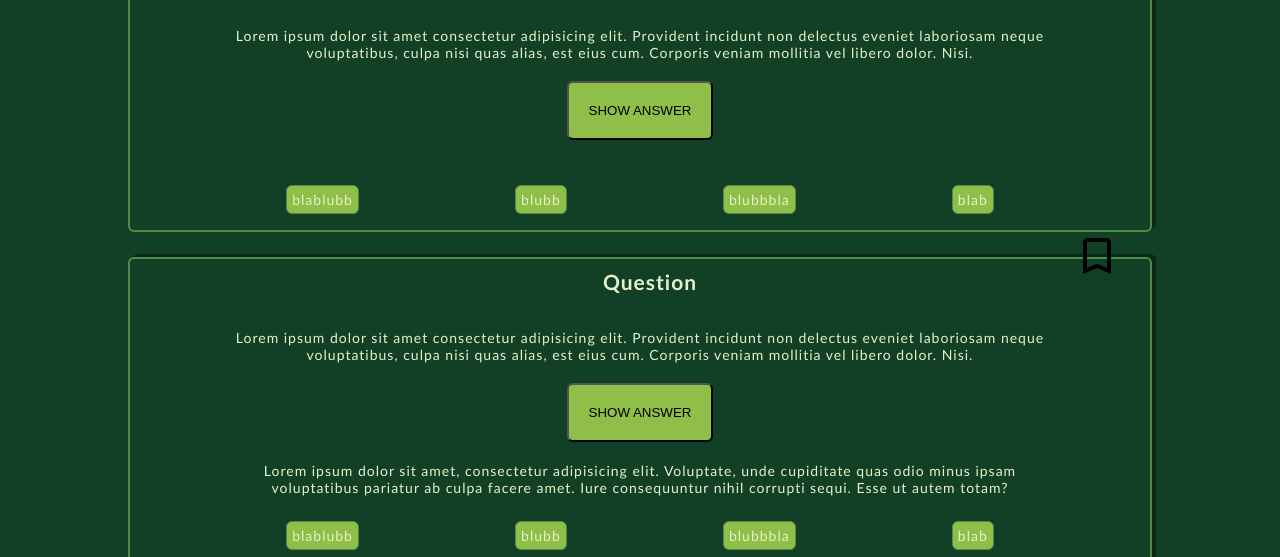
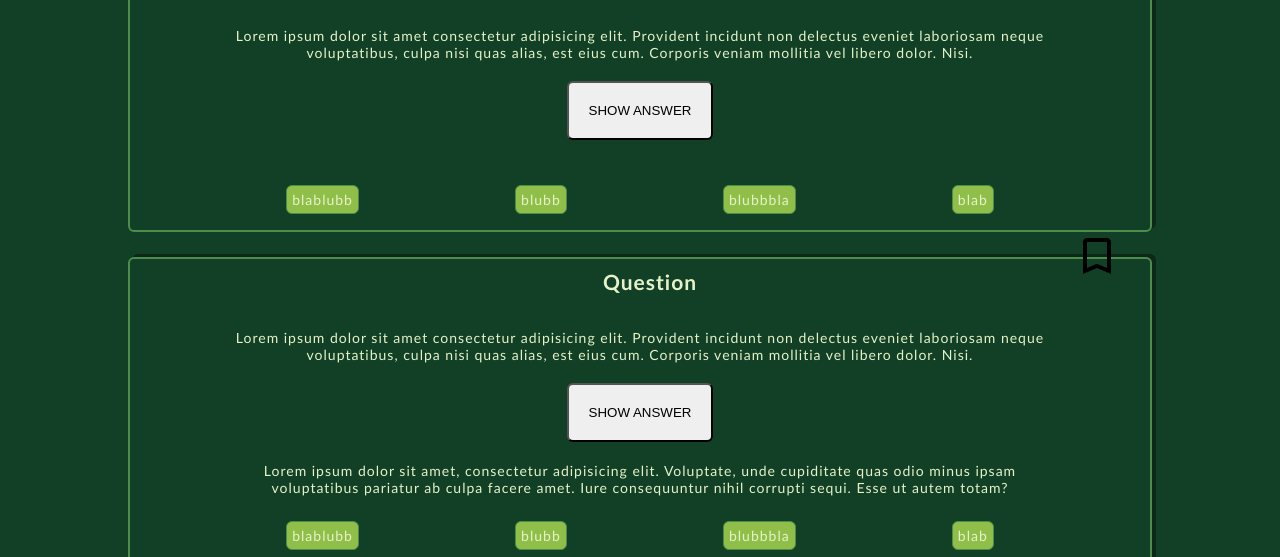
Before and after one commit to UrsulaMontag/quiz-app, a plain HTML site: page index.html in a window 1280 px wide. Shown: the part 165-722 px from the top of the page. Drawn offline with Linux system fonts and the light colour scheme.

Commit message:
Add nothing

```diff
--- a/css/button.css
+++ b/css/button.css
@@ -1,5 +1,5 @@
 .button {
-  background-color: var(--items--bg-color);
+  _background-color: var(--items--bg-color);
   outline-style: solid 1px var(--outline-dark);
   border-radius: 6px;
   padding: 1rem;
```
